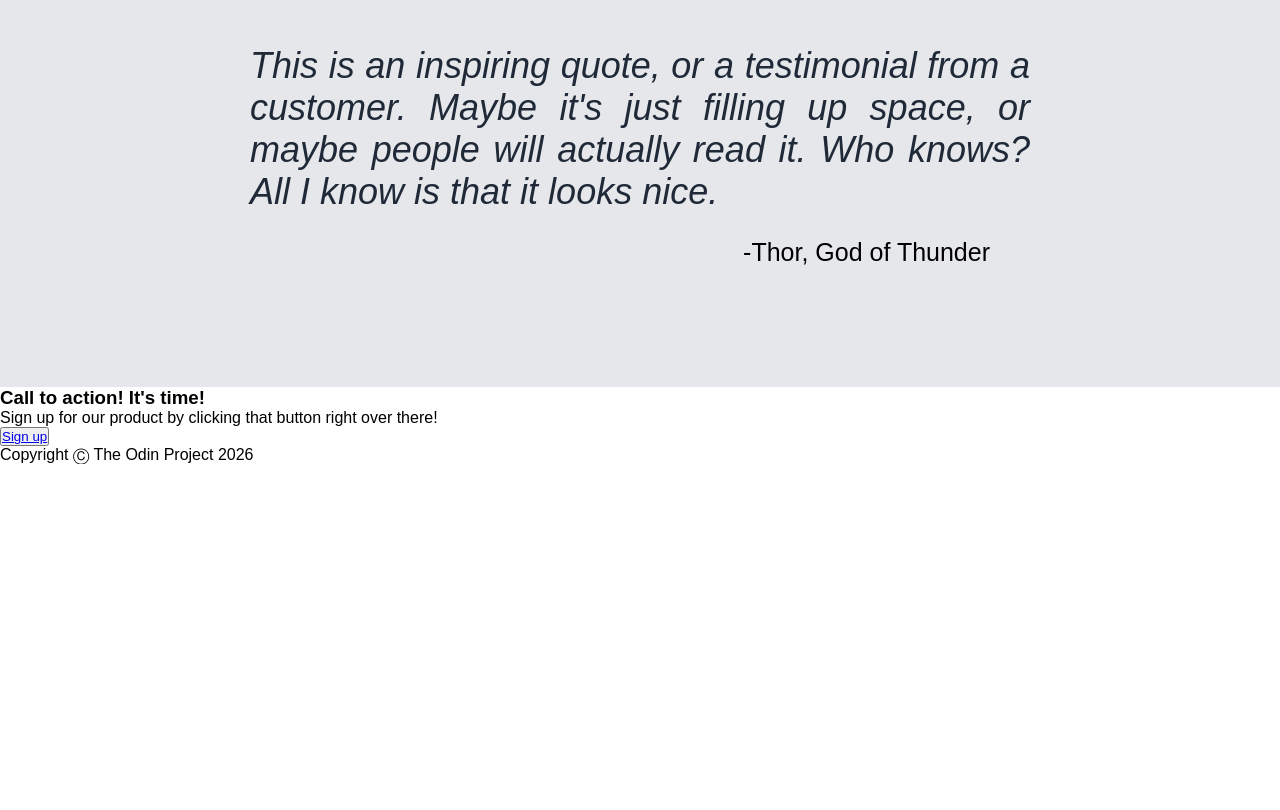
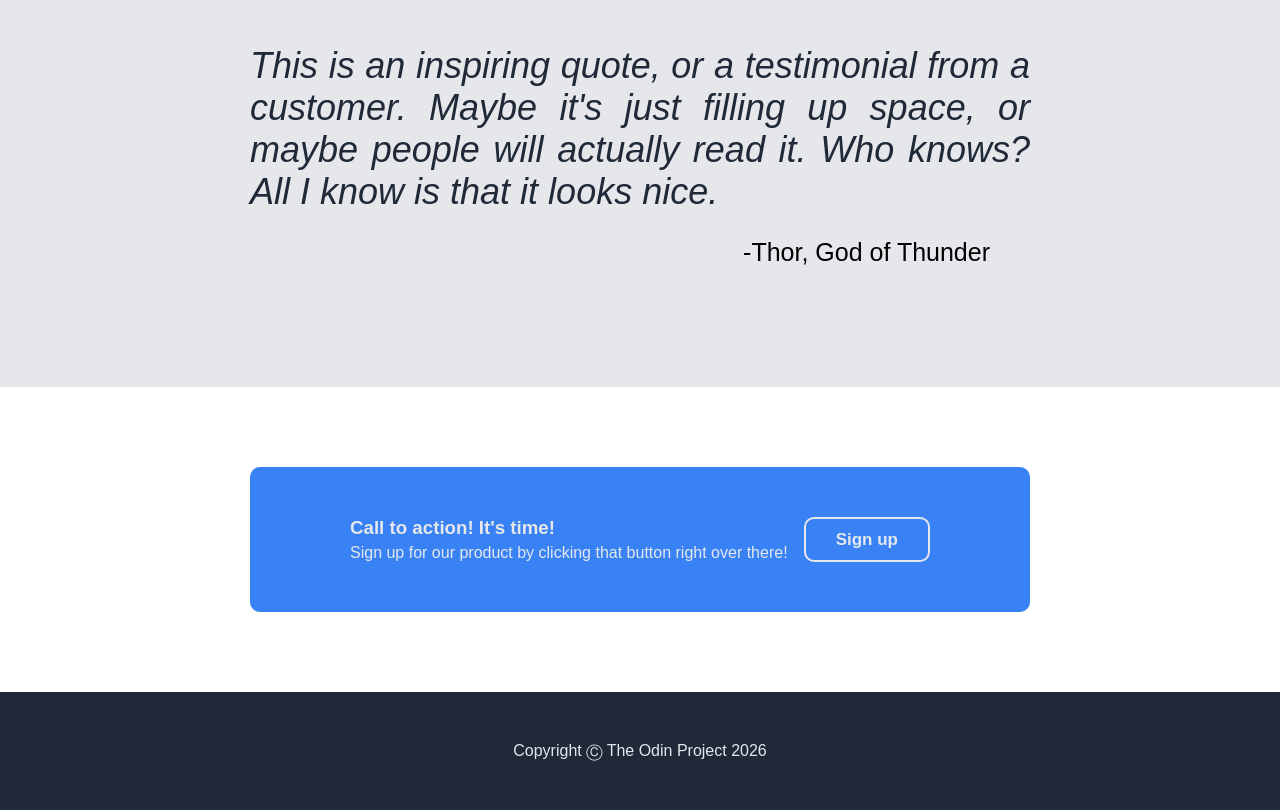
Before and after one commit to charlotte-on/odin-landingpage, a plain HTML site: page index.html in a window 1280 px wide. Shown: the part 1004-1814 px from the top of the page. Before the commit the page ends 1468 px from the top, so only its background shows below. Drawn offline with Linux system fonts and the light colour scheme.

Commit message:
Style cta and footer

```diff
--- a/index.html
+++ b/index.html
@@ -73,13 +73,17 @@
       <p>-Thor, God of Thunder</p>
     </article>
 
-    <div>
-      <div>
-        <h3>Call to action! It's time!</h3>
-        <p>Sign up for our product by clicking that button right over there!</p>
+    <div class="cta-container">
+      <div class="cta">
+        <div>
+          <h3>Call to action! It's time!</h3>
+          <p>
+            Sign up for our product by clicking that button right over there!
+          </p>
+        </div>
+
+        <button><a href="#">Sign up</a></button>
       </div>
-
-      <button><a href="#">Sign up</a></button>
     </div>
 
     <footer>Copyright Ⓒ The Odin Project 2026</footer>
--- a/styles.css
+++ b/styles.css
@@ -89,13 +89,15 @@ nav a:hover {
   border: none;
   border-radius: 10px;
 }
-.awesome a {
+.awesome a,
+.cta a {
   text-decoration: none;
   color: #e5e7eb;
   font-size: 17px;
   font-weight: 600;
 }
-.awesome button:hover {
+.awesome button:hover,
+.cta button:hover {
   background-color: #6f9fed;
 }
 .information {
@@ -126,7 +128,7 @@ nav a:hover {
   padding: 20px;
 }
 article {
-    background-color: #E5E7EB;
+  background-color: #e5e7eb;
   padding: 120px 250px;
 }
 q {
@@ -144,3 +146,34 @@ article p {
   font-size: 25px;
   font-weight: 500;
 }
+.cta-container {
+  margin: 50px auto 80px auto;
+}
+.cta {
+  display: flex;
+  justify-content: space-between;
+  background-color: #3882f6;
+  padding: 50px 100px;
+  margin: 80px 250px;
+  border-radius: 10px;
+}
+.cta div {
+  text-align: left;
+  color: #e5e7eb;
+}
+.cta h3 {
+    margin-bottom: 5px;
+}
+.cta button {
+    background-color: #3882f6;
+    border: 2px solid #e5e7eb;
+    border-radius: 10px;
+    padding: 10px 30px;
+}
+footer {
+    background-color: #1f2937;
+    color: #e5e7eb;
+    padding: 50px;
+    width: 100%;
+    text-align: center;
+}
```
Lines whose indentation alone changed are shown as unchanged.
